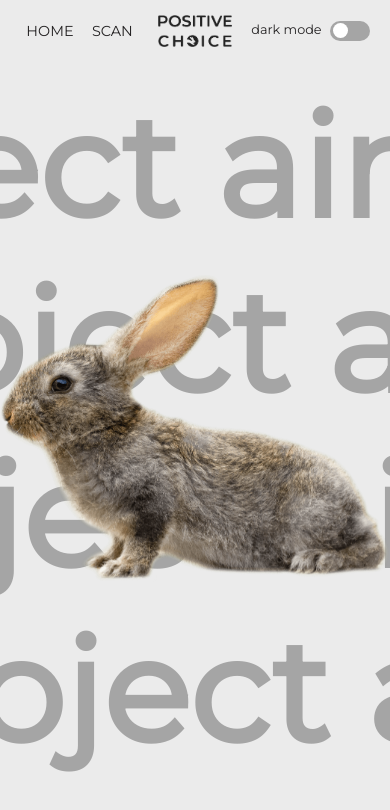
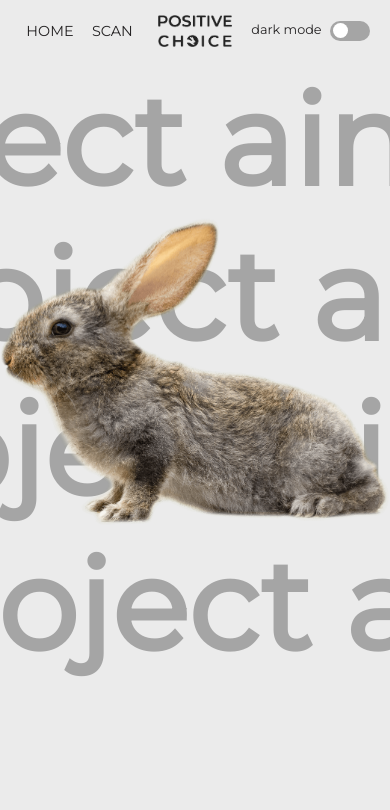
Before and after one commit to metisova/pawsitive_choice, a React app: page / in a window 390 px wide. Shown: the top 810 px of the page. Built offline with nearby package versions, Linux system fonts and the light colour scheme; what react-zxing would draw is missing.

Commit message:
fixed running line text

```diff
--- a/src/components/RunningLine/index.jsx
+++ b/src/components/RunningLine/index.jsx
@@ -3,7 +3,7 @@ import './style.css';
 
 export const RunningLine = ({ speed }) => {
   const runningText =
-    'this project aims to increase awareness about animal testing this project aims to increase awareness about animal testing&nbsp;';
+    'this project aims to increase awareness about animal testing this project aims to increase awareness about animal testing\u00A0';
 
   return (
     <p className="running-line">
--- a/src/components/RunningLine/style.css
+++ b/src/components/RunningLine/style.css
@@ -81,3 +81,14 @@
     transform: translateX(-200%);
   }
 }
+
+
+@media (max-width: 840px) {
+  .running-line-container {
+
+    margin-top: 1rem;
+}
+  .running-line {
+    font-size: 15vh;
+  }
+}
```
